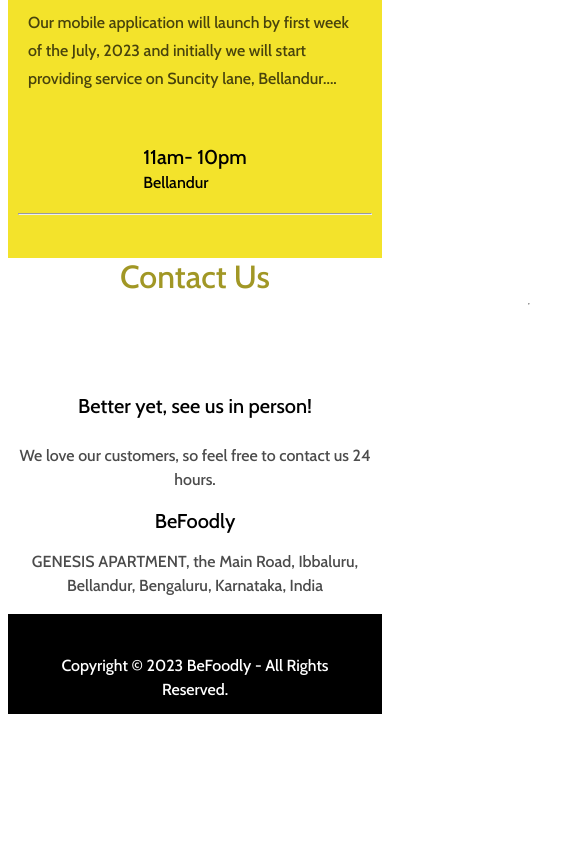
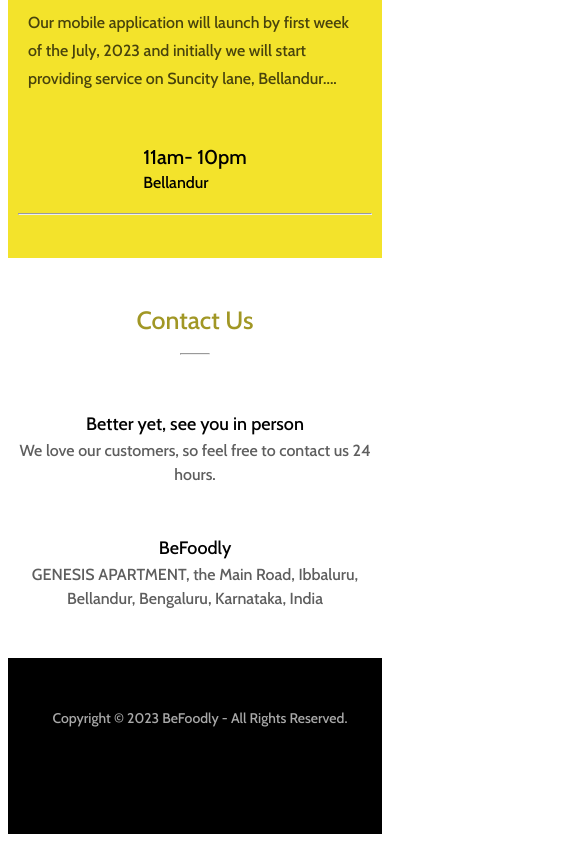
Before and after one commit to befoodly-tech/befoodly-website, a React (Vite) app: page / in a window 390 px wide. Shown: the part 1991-2833 px from the top of the page, 585 px wide, since content can reach past the window. Before the commit the page ends 2733 px from the top, so only its background shows below. Built offline with nearby package versions, Linux system fonts and the light colour scheme.

Commit message:
Added Footer Section and Improved responsiveness for multiple device

```diff
--- /dev/null
+++ b/src/components/Contact/Contact.module.css
@@ -0,0 +1,26 @@
+.contact {
+  text-align: center;
+  display: flex;
+  flex-direction: column;
+  justify-content: space-evenly;
+  align-items: center;
+  height: 400px;
+
+  .contactIntro {
+    display: flex;
+    flex-direction: column;
+    align-items: center;
+    .contactUs {
+      color: #a19725;
+    }
+
+    .seprator {
+      padding-top: 10px;
+      width: 30px;
+    }
+  }
+
+  .description {
+    color: rgb(94, 94, 94);
+  }
+}
--- a/src/components/Contact/Contact.tsx
+++ b/src/components/Contact/Contact.tsx
@@ -1,30 +1,29 @@
 import { Box, Typography } from '@mui/material';
+import styles from './Contact.module.css';
 
 const Contact = () => {
   return (
-    <Box textAlign="center">
-      <Typography variant="h3" sx={{ color: '#A19725' }}>
-        Contact Us
-      </Typography>
-      <Box maxWidth={30} paddingX={65}>
-        <hr />
+    <Box className={styles.contact}>
+      <Box className={styles.contactIntro}>
+        <Box>
+          <Typography variant="h4" className={styles.contactUs}>
+            Contact Us
+          </Typography>
+        </Box>
+        <Box className={styles.seprator}>
+          <hr></hr>
+        </Box>
       </Box>
-      <Typography variant="h5" paddingTop={10}>
-        Better yet, see us in person!
-      </Typography>
-      <Typography paddingTop={3} sx={{ opacity: '70%' }}>
-        We love our customers, so feel free to contact us 24 hours.
-      </Typography>
-      <Typography paddingTop={2} variant="h5">
-        BeFoodly
-      </Typography>
-      <Typography paddingY={2} sx={{ opacity: '70%' }}>
-        GENESIS APARTMENT, the Main Road, Ibbaluru, Bellandur, Bengaluru, Karnataka, India
-      </Typography>
-      {/* footer */}
-      <Box height={'100px'} sx={{ background: 'black' }}>
-        <Typography padding={5} sx={{ color: 'white' }}>
-          Copyright © 2023 BeFoodly - All Rights Reserved.
+      <Box>
+        <Typography variant="h6">Better yet, see you in person</Typography>
+        <Typography className={styles.description}>
+          We love our customers, so feel free to contact us 24 hours.
+        </Typography>
+      </Box>
+      <Box>
+        <Typography variant="h6">BeFoodly</Typography>
+        <Typography className={styles.description}>
+          GENESIS APARTMENT, the Main Road, Ibbaluru, Bellandur, Bengaluru, Karnataka, India
         </Typography>
       </Box>
     </Box>
--- /dev/null
+++ b/src/components/Footer/Footer.module.css
@@ -0,0 +1,19 @@
+.footer {
+  background-color: black;
+  color: rgb(169, 169, 169);
+  height: 15vh;
+  text-align: left;
+  padding-top: 50px;
+  padding-left: 10px;
+
+  .copyright {
+    font-size: 14px;
+    font-weight: 400;
+  }
+}
+
+@media screen and (max-width: 900px) {
+  .footer {
+    text-align: center;
+  }
+}
--- /dev/null
+++ b/src/components/Footer/Footer.tsx
@@ -0,0 +1,15 @@
+import { Box, Typography } from '@mui/material';
+import React from 'react';
+import styles from './Footer.module.css';
+
+const Footer = () => {
+  return (
+    <Box className={styles.footer}>
+      <Typography className={styles.copyright}>
+        Copyright © 2023 BeFoodly - All Rights Reserved.
+      </Typography>
+    </Box>
+  );
+};
+
+export default Footer;
--- a/src/pages/Home.tsx
+++ b/src/pages/Home.tsx
@@ -2,6 +2,7 @@
 import Middle from '../components/Middle/Middle';
 import Bottom from '../components/Bottom/Bottom';
 import Contact from '../components/Contact/Contact';
+import Footer from '../components/Footer/Footer';
 
 const Home = () => {
   return (
@@ -10,6 +11,7 @@
       <Middle />
       <Bottom />
       <Contact />
+      <Footer />
     </>
   );
 };
```
